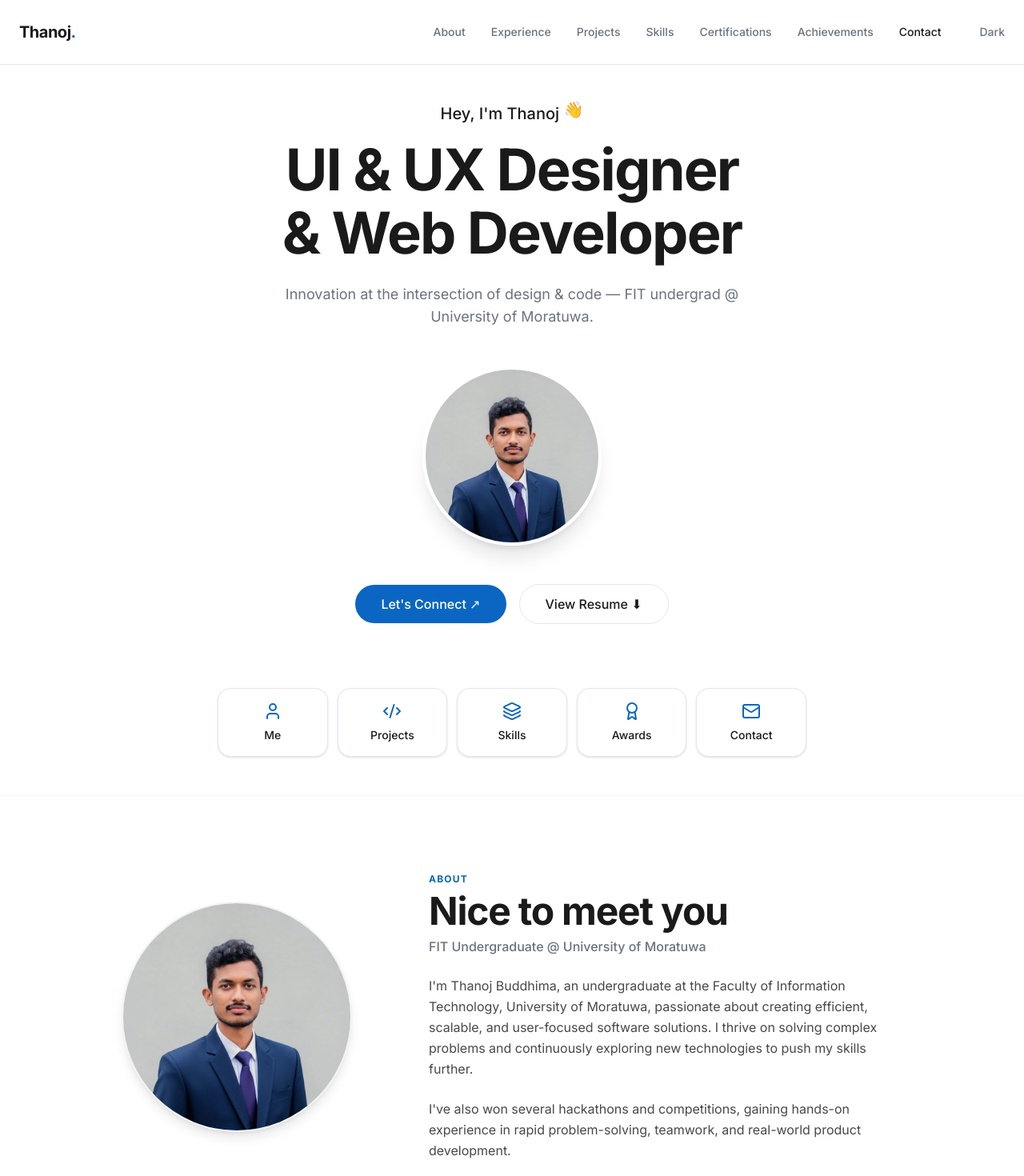
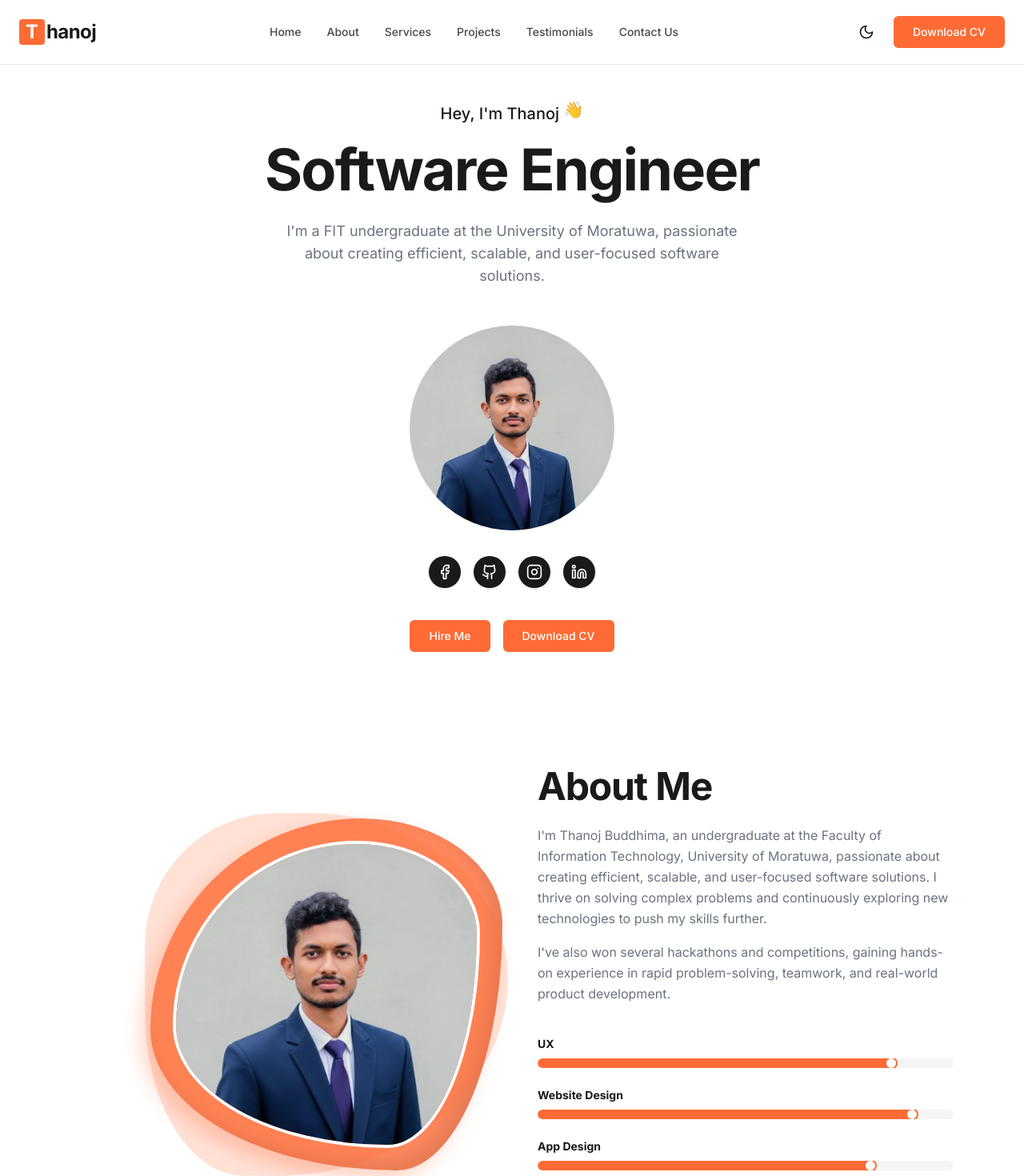
Before and after one commit to ThanojBuddhima/ThanojBuddhima.github.io, a React (Vite) app: page / in a window 1280 px wide. Shown: the top 1470 px of the page at 80% size. Built offline with nearby package versions, Linux system fonts and the light colour scheme.

Commit message:
feat: update About section with profile blobs and skill bars, and rebrand theme color to orange.

```diff
--- a/src/App.tsx
+++ b/src/App.tsx
@@ -80,8 +80,8 @@ export default function App() {
               exit={{ opacity: 0, y: 20 }}
               transition={{ duration: 0.3 }}
               onClick={scrollToTop}
-              className={`fixed right-8 z-50 w-12 h-12 bg-[#0A66C2] text-white rounded-full flex items-center justify-center transition-colors ${isMobileDevice ? 'bottom-32' : 'bottom-8'}`}
-              whileHover={{ scale: 1.05, backgroundColor: '#004182' }}
+              className={`fixed right-8 z-50 w-12 h-12 bg-[#FF6B35] text-white rounded-full flex items-center justify-center transition-colors ${isMobileDevice ? 'bottom-32' : 'bottom-8'}`}
+              whileHover={{ scale: 1.05, backgroundColor: '#e55a2b' }}
               whileTap={{ scale: 0.9 }}
               aria-label="Scroll to top"
             >
--- a/src/components/About.tsx
+++ b/src/components/About.tsx
@@ -7,57 +7,95 @@ const profileImageDark = '/profile-dark.png';
 export function About() {
   const isDarkMode = typeof window !== 'undefined' ? document.documentElement.classList.contains('dark') : false;
 
+  const skills = [
+    { name: 'UX', value: 85 },
+    { name: 'Website Design', value: 90 },
+    { name: 'App Design', value: 80 },
+    { name: 'Graphic Design', value: 75 },
+  ];
+
   return (
-    <section id="about" className="py-24 bg-background border-t border-border/40">
-      <div className="max-w-5xl mx-auto px-6">
-        <div className="flex flex-col md:flex-row gap-12 md:gap-24 items-center">
+    <section id="about" className="py-24 bg-background">
+      <div className="max-w-6xl mx-auto px-6 grid grid-cols-1 lg:grid-cols-2 gap-16 items-center">
 
-          {/* Left: Profile Image */}
+        {/* Left: Profile Image with Blobs */}
         <motion.div
-            className="w-48 h-48 md:w-72 md:h-72 rounded-full overflow-hidden shrink-0 shadow-lg border-2 border-border/50"
+          className="relative flex justify-center lg:justify-end"
           initial={{ opacity: 0, x: -50 }}
           whileInView={{ opacity: 1, x: 0 }}
           viewport={{ once: true }}
           transition={{ duration: 0.6 }}
         >
+          <div className="relative w-64 h-64 md:w-80 md:h-80 lg:w-[400px] lg:h-[400px]">
+            {/* Abstract Background Blob (Orange) */}
+            <div
+              className="absolute inset-0 bg-[#FF6B35]/80 rounded-[60%_40%_30%_70%/60%_30%_70%_40%] scale-110"
+              style={{
+                boxShadow: 'inset -10px -10px 20px rgba(0,0,0,0.1), -10px 10px 20px rgba(255,107,53,0.3)',
+              }}
+            />
+            {/* Secondary subtle blob */}
+            <div
+              className="absolute -inset-4 bg-[#FF6B35]/20 rounded-[40%_60%_70%_30%/40%_50%_60%_50%] scale-105"
+            />
+
+            {/* Profile Image */}
+            <div className="absolute inset-2 overflow-hidden rounded-[60%_40%_30%_70%/60%_30%_70%_40%] border-4 border-background">
               <ImageWithFallback
                 src={isDarkMode ? profileImageDark : profileImageLight}
                 alt="Thanoj Buddhima"
                 className="w-full h-full object-cover"
               />
+            </div>
+          </div>
         </motion.div>
 
-          {/* Right: Content */}
+        {/* Right: Content & Skills */}
         <motion.div
           initial={{ opacity: 0, x: 50 }}
           whileInView={{ opacity: 1, x: 0 }}
           viewport={{ once: true }}
           transition={{ duration: 0.6 }}
-            className="flex-1"
+          className="flex flex-col"
         >
-            <div className="mb-6">
-              <span className="text-[#0A66C2] text-xs font-bold tracking-widest uppercase mb-2 block">
-                About
-              </span>
-              <h2 className="text-4xl md:text-5xl font-bold text-foreground tracking-tight mb-2">
-                Nice to meet you
+          <h2 className="text-4xl md:text-5xl font-bold text-foreground tracking-tight mb-6">
+            About Me
           </h2>
-              <p className="text-muted-foreground font-medium">
-                FIT Undergraduate @ University of Moratuwa
-              </p>
-            </div>
 
-            <div className="space-y-6 text-foreground/80 leading-relaxed">
-              <p>
+          <div className="text-muted-foreground leading-relaxed mb-10 text-sm md:text-base">
+            <p className="mb-4">
               I'm Thanoj Buddhima, an undergraduate at the Faculty of Information Technology, University of Moratuwa, passionate about creating efficient, scalable, and user-focused software solutions. I thrive on solving complex problems and continuously exploring new technologies to push my skills further.
             </p>
             <p>
               I've also won several hackathons and competitions, gaining hands-on experience in rapid problem-solving, teamwork, and real-world product development.
             </p>
           </div>
+
+          {/* Skill Sliders */}
+          <div className="space-y-6">
+            {skills.map((skill, index) => (
+              <div key={index} className="w-full">
+                <div className="flex justify-between items-end mb-2">
+                  <span className="text-sm font-bold text-foreground">{skill.name}</span>
+                </div>
+                <div className="h-3 w-full bg-secondary rounded-full overflow-hidden relative">
+                  <motion.div
+                    initial={{ width: 0 }}
+                    whileInView={{ width: `${skill.value}%` }}
+                    viewport={{ once: true }}
+                    transition={{ duration: 1, delay: 0.2 + index * 0.1 }}
+                    className="h-full bg-[#FF6B35] rounded-full relative"
+                  >
+                    {/* The circle at the end of the progress bar */}
+                    <div className="absolute right-0 top-1/2 -translate-y-1/2 w-4 h-4 bg-background border-2 border-[#FF6B35] rounded-full translate-x-1/2" />
+                  </motion.div>
+                </div>
+              </div>
+            ))}
+          </div>
+
         </motion.div>
 
-        </div>
       </div>
     </section>
   );
--- a/src/components/Education.tsx
+++ b/src/components/Education.tsx
@@ -38,7 +38,7 @@ export function Education() {
           transition={{ duration: 0.5 }}
           className="text-center mb-16"
         >
-          <span className="text-[#0A66C2] text-xs font-bold tracking-widest uppercase mb-2 block">
+          <span className="text-[#FF6B35] text-xs font-bold tracking-widest uppercase mb-2 block">
             Academic Background
           </span>
           <h2 className="text-4xl md:text-5xl font-bold text-foreground tracking-tight">
@@ -54,9 +54,9 @@ export function Education() {
               whileInView={{ opacity: 1, y: 0 }}
               viewport={{ once: true }}
               transition={{ duration: 0.5, delay: index * 0.1 }}
-              className="flex flex-col md:flex-row gap-6 p-6 bg-card border border-border rounded-2xl hover:border-[#0A66C2]/50 transition-colors shadow-sm"
+              className="flex flex-col md:flex-row gap-6 p-6 bg-card border border-border rounded-2xl hover:border-[#FF6B35]/50 transition-colors shadow-sm"
             >
-              <div className="shrink-0 w-12 h-12 rounded-full bg-[#0A66C2]/10 flex items-center justify-center text-[#0A66C2]">
+              <div className="shrink-0 w-12 h-12 rounded-full bg-[#FF6B35]/10 flex items-center justify-center text-[#FF6B35]">
                 <GraduationCap size={24} />
               </div>
 
--- a/src/components/Header.tsx
+++ b/src/components/Header.tsx
@@ -1,5 +1,6 @@
-import { useState, useEffect } from 'react';
-import { motion } from 'motion/react';
+import { motion, AnimatePresence } from 'motion/react';
+import { Menu, X, Moon, Sun } from 'lucide-react';
+import { useState } from 'react';
 
 interface HeaderProps {
   isDarkMode: boolean;
@@ -7,78 +8,113 @@ interface HeaderProps {
   isMobileDevice?: boolean;
 }
 
-export function Header({ isDarkMode, toggleDarkMode, isMobileDevice = false }: HeaderProps) {
-  const [activeSection, setActiveSection] = useState('hero');
+export function Header({ isDarkMode, toggleDarkMode }: HeaderProps) {
+  const [isMobileMenuOpen, setIsMobileMenuOpen] = useState(false);
+
+  const navLinks = [
+    { label: 'Home', id: 'hero' },
+    { label: 'About', id: 'about' },
+    { label: 'Services', id: 'projects-achievements' },
+    { label: 'Projects', id: 'projects-achievements' },
+    { label: 'Testimonials', id: 'projects-achievements' },
+    { label: 'Contact Us', id: 'contact' },
+  ];
 
   const scrollToSection = (id: string) => {
     const element = document.getElementById(id);
     if (element) {
-      element.scrollIntoView({ behavior: 'smooth', block: 'start' });
+      element.scrollIntoView({ behavior: 'smooth' });
     }
+    setIsMobileMenuOpen(false);
   };
 
-  const navItems = [
-    { label: 'About', id: 'about' },
-    { label: 'Experience', id: 'experience' },
-    { label: 'Projects', id: 'projects-achievements' },
-    { label: 'Skills', id: 'skills' },
-    { label: 'Certifications', id: 'certifications' },
-    { label: 'Achievements', id: 'achievements' },
-    { label: 'Contact', id: 'contact' },
-  ];
-
-  useEffect(() => {
-    const handleScroll = () => {
-      const sections = navItems.map(item => document.getElementById(item.id));
-      const scrollPosition = window.scrollY + 100;
-
-      for (let i = sections.length - 1; i >= 0; i--) {
-        const section = sections[i];
-        if (section && section.offsetTop <= scrollPosition) {
-          setActiveSection(navItems[i].id);
-          break;
-        }
-      }
-    };
-
-    window.addEventListener('scroll', handleScroll);
-    return () => window.removeEventListener('scroll', handleScroll);
-  }, []);
+  const handleDownloadCV = () => {
+    const link = document.createElement('a');
+    link.href = '/Thanoj_Buddhima_CV.pdf';
+    link.download = 'Thanoj_Buddhima_CV.pdf';
+    link.click();
+  };
 
   return (
-    <header className="fixed top-0 left-0 right-0 z-50 bg-background/90 backdrop-blur-md transition-colors duration-300 border-b border-border">
+    <header className="fixed top-0 left-0 right-0 z-50 bg-background/90 backdrop-blur-md border-b border-border transition-all duration-300">
       <div className="max-w-7xl mx-auto px-6 h-20 flex items-center justify-between">
+
         {/* Logo */}
-        <div
-          className="cursor-pointer text-xl font-bold tracking-tight"
-          onClick={() => scrollToSection('hero')}
-        >
-          Thanoj<span className="text-[#0A66C2]">.</span>
+        <div className="flex items-center cursor-pointer" onClick={() => scrollToSection('hero')}>
+          <div className="bg-[#FF6B35] text-white font-bold text-2xl w-8 h-8 flex items-center justify-center rounded-sm mr-[2px]">
+            T
+          </div>
+          <span className="font-bold text-2xl tracking-tight text-foreground">hanoj</span>
         </div>
 
-        {/* Desktop Navigation */}
+        {/* Desktop Nav */}
         <nav className="hidden lg:flex items-center gap-8">
-          {navItems.map((item) => (
+          {navLinks.map((link) => (
             <button
-              key={item.id}
-              onClick={() => scrollToSection(item.id)}
-              className={`text-sm font-medium transition-colors ${
-                activeSection === item.id
-                  ? 'text-foreground'
-                  : 'text-muted-foreground hover:text-foreground'
-              }`}
+              key={link.label}
+              onClick={() => scrollToSection(link.id)}
+              className="text-sm font-medium text-foreground/80 hover:text-[#FF6B35] transition-colors"
             >
-              {item.label}
+              {link.label}
             </button>
           ))}
+        </nav>
+
+        {/* Actions */}
+        <div className="flex items-center gap-4">
           <button
             onClick={toggleDarkMode}
-            className="ml-4 text-muted-foreground hover:text-foreground transition-colors text-sm font-medium"
+            className="p-2 rounded-full hover:bg-secondary text-foreground transition-colors"
           >
-            {isDarkMode ? 'Light' : 'Dark'}
+            {isDarkMode ? <Sun size={20} /> : <Moon size={20} />}
           </button>
-        </nav>
+
+          <button
+            onClick={handleDownloadCV}
+            className="hidden lg:block px-6 py-2.5 bg-[#FF6B35] text-white font-medium text-sm rounded-md hover:bg-[#e55a2b] transition-colors"
+          >
+            Download CV
+          </button>
+
+          {/* Mobile Menu Toggle */}
+          <button
+            className="lg:hidden p-2 text-foreground"
+            onClick={() => setIsMobileMenuOpen(!isMobileMenuOpen)}
+          >
+            {isMobileMenuOpen ? <X size={24} /> : <Menu size={24} />}
+          </button>
+        </div>
       </div>
+
+      {/* Mobile Menu */}
+      <AnimatePresence>
+        {isMobileMenuOpen && (
+          <motion.div
+            initial={{ opacity: 0, height: 0 }}
+            animate={{ opacity: 1, height: 'auto' }}
+            exit={{ opacity: 0, height: 0 }}
+            className="lg:hidden bg-background border-b border-border overflow-hidden"
+          >
+            <div className="flex flex-col px-6 py-4 space-y-4">
+              {navLinks.map((link) => (
+                <button
+                  key={link.label}
+                  onClick={() => scrollToSection(link.id)}
+                  className="text-left text-foreground font-medium text-lg hover:text-[#FF6B35] transition-colors"
+                >
+                  {link.label}
+                </button>
+              ))}
+              <button
+                onClick={handleDownloadCV}
+                className="w-full py-3 bg-[#FF6B35] text-white font-medium rounded-md mt-4"
+              >
+                Download CV
+              </button>
+            </div>
+          </motion.div>
+        )}
+      </AnimatePresence>
     </header>
   );
 }
--- a/src/components/Hero.tsx
+++ b/src/components/Hero.tsx
@@ -1,6 +1,6 @@
 import { motion } from 'motion/react';
 import { ImageWithFallback } from './figma/ImageWithFallback';
-import { User, Code2, Layers, Award, Mail } from 'lucide-react';
+import { Mail, Linkedin, Github, Facebook, Instagram } from 'lucide-react';
 import profileImageLight from 'figma:asset/557d0c31e4caec9ddb601385d11b3d8387342704.png';
 
 const profileImageDark = '/profile-dark.png';
@@ -17,18 +17,18 @@ export function Hero({ isDarkMode }: HeroProps) {
     }
   };
 
-  const navCards = [
-    { label: 'Me', id: 'about', icon: User },
-    { label: 'Projects', id: 'projects-achievements', icon: Code2 },
-    { label: 'Skills', id: 'skills', icon: Layers },
-    { label: 'Awards', id: 'achievements', icon: Award },
-    { label: 'Contact', id: 'contact', icon: Mail },
+  const socialLinks = [
+    { icon: Facebook, href: "https://www.facebook.com/share/1D5cha3Avy/" },
+    { icon: Github, href: "https://github.com/ThanojBuddhima" },
+    { icon: Instagram, href: "https://www.instagram.com/thanoj_b_20/" },
+    { icon: Linkedin, href: "https://www.linkedin.com/in/thanojbuddhima" },
   ];
 
   return (
     <section id="hero" className="min-h-screen flex flex-col items-center justify-center pt-24 pb-12 px-6 relative bg-background">
       <div className="max-w-3xl mx-auto w-full flex flex-col items-center text-center mt-8">
 
+        {/* Text Content */}
         <motion.div
           initial={{ opacity: 0, y: 20 }}
           animate={{ opacity: 1, y: 0 }}
@@ -39,16 +39,17 @@ export function Hero({ isDarkMode }: HeroProps) {
           </h3>
 
           <h1 className="text-5xl md:text-7xl font-bold tracking-tight text-foreground leading-[1.1] mb-6">
-            UI & UX Designer<br />& Web Developer
+            Software Engineer
           </h1>
 
           <p className="text-lg text-muted-foreground mb-12 max-w-xl mx-auto">
-            Innovation at the intersection of design & code — FIT undergrad @ University of Moratuwa.
+            I'm a FIT undergraduate at the University of Moratuwa, passionate about creating efficient, scalable, and user-focused software solutions.
           </p>
         </motion.div>
 
+        {/* Centered Profile Image (No Blobs) */}
         <motion.div
-          className="relative w-48 h-48 md:w-56 md:h-56 mb-12 rounded-full overflow-hidden border-4 border-background shadow-xl"
+          className="relative w-48 h-48 md:w-64 md:h-64 mb-8 rounded-full overflow-hidden"
           initial={{ opacity: 0, scale: 0.9 }}
           animate={{ opacity: 1, scale: 1 }}
           transition={{ duration: 0.5, delay: 0.2 }}
@@ -60,17 +61,41 @@ export function Hero({ isDarkMode }: HeroProps) {
           />
         </motion.div>
 
+        {/* Social Icons (Centered below image) */}
         <motion.div
-          className="flex flex-col sm:flex-row items-center gap-4 mb-20"
+          className="flex gap-4 mb-10"
+          initial={{ opacity: 0, y: 20 }}
+          animate={{ opacity: 1, y: 0 }}
+          transition={{ duration: 0.5, delay: 0.3 }}
+        >
+          {socialLinks.map((social, idx) => {
+            const Icon = social.icon;
+            return (
+              <a
+                key={idx}
+                href={social.href}
+                target="_blank"
+                rel="noopener noreferrer"
+                className="w-10 h-10 rounded-full bg-foreground text-background hover:bg-[#FF6B35] transition-colors flex items-center justify-center shadow-sm"
+              >
+                <Icon size={20} />
+              </a>
+            );
+          })}
+        </motion.div>
+
+        {/* Action Buttons */}
+        <motion.div
+          className="flex flex-col sm:flex-row items-center gap-4"
           initial={{ opacity: 0, y: 20 }}
           animate={{ opacity: 1, y: 0 }}
           transition={{ duration: 0.5, delay: 0.4 }}
         >
           <button
             onClick={() => scrollToSection('contact')}
-            className="px-8 py-3 bg-[#0A66C2] hover:bg-[#004182] text-white rounded-full font-medium transition-colors flex items-center gap-2"
+            className="px-6 py-2.5 bg-[#FF6B35] text-white rounded-md font-medium text-sm hover:bg-[#e55a2b] transition-colors flex items-center gap-2"
           >
-            Let's Connect ↗
+            Hire Me
           </button>
 
           <button
@@ -80,35 +105,13 @@ export function Hero({ isDarkMode }: HeroProps) {
               link.download = 'Thanoj_Buddhima_CV.pdf';
               link.click();
             }}
-            className="px-8 py-3 bg-card hover:bg-muted text-foreground border border-border rounded-full font-medium transition-colors flex items-center gap-2"
+            className="px-6 py-2.5 bg-[#FF6B35] text-white rounded-md font-medium text-sm hover:bg-[#e55a2b] transition-colors flex items-center gap-2"
           >
-            View Resume ⬇
+            Download CV
           </button>
         </motion.div>
 
       </div>
-
-      {/* Bottom Nav Cards */}
-      <motion.div
-        className="w-full max-w-3xl mx-auto grid grid-cols-2 sm:grid-cols-5 gap-3 px-4 mt-auto"
-        initial={{ opacity: 0, y: 20 }}
-        animate={{ opacity: 1, y: 0 }}
-        transition={{ duration: 0.5, delay: 0.6 }}
-      >
-        {navCards.map((item) => {
-          const Icon = item.icon;
-          return (
-            <button
-              key={item.id}
-              onClick={() => scrollToSection(item.id)}
-              className="flex flex-col items-center justify-center gap-2 p-4 bg-card border border-border hover:border-[#0A66C2] rounded-2xl transition-all hover:-translate-y-1 shadow-sm"
-            >
-              <Icon size={24} className="text-[#0A66C2]" />
-              <span className="text-sm font-medium text-foreground">{item.label}</span>
-            </button>
-          );
-        })}
-      </motion.div>
     </section>
   );
 }
--- a/src/index.css
+++ b/src/index.css
@@ -33,19 +33,19 @@
     --card-foreground: #1a1a1a;
     --popover: #ffffff;
     --popover-foreground: #1a1a1a;
-    --primary: #0A66C2;
+    --primary: #FF6B35;
     --primary-foreground: #ffffff;
     --secondary: #f5f5f5;
     --secondary-foreground: #1a1a1a;
     --muted: #f5f5f5;
     --muted-foreground: #6b7280;
-    --accent: #0A66C2;
+    --accent: #FF6B35;
     --accent-foreground: #ffffff;
     --destructive: #ef4444;
     --destructive-foreground: #ffffff;
     --border: #e5e7eb;
     --input: #f9fafb;
-    --ring: #0A66C2;
+    --ring: #FF6B35;
     --radius: 0.5rem;
   }
 
@@ -56,19 +56,19 @@
     --card-foreground: #ffffff;
     --popover: #141414;
     --popover-foreground: #ffffff;
-    --primary: #0A66C2;
+    --primary: #FF6B35;
     --primary-foreground: #ffffff;
     --secondary: #1a1a1a;
     --secondary-foreground: #ffffff;
     --muted: #1a1a1a;
     --muted-foreground: #a0a0a0;
-    --accent: #0A66C2;
+    --accent: #FF6B35;
     --accent-foreground: #ffffff;
     --destructive: #ef4444;
     --destructive-foreground: #ffffff;
     --border: #262626;
     --input: #1a1a1a;
-    --ring: #0A66C2;
+    --ring: #FF6B35;
   }
 }
 
```
Also changed, not shown: src/components/Contact.tsx (+9 -9 lines), src/components/ProjectsAndAchievements.tsx (+5 -5 lines), 5 other files (tests, documents, lock files or other folders). Lines whose indentation alone changed are shown as unchanged.
